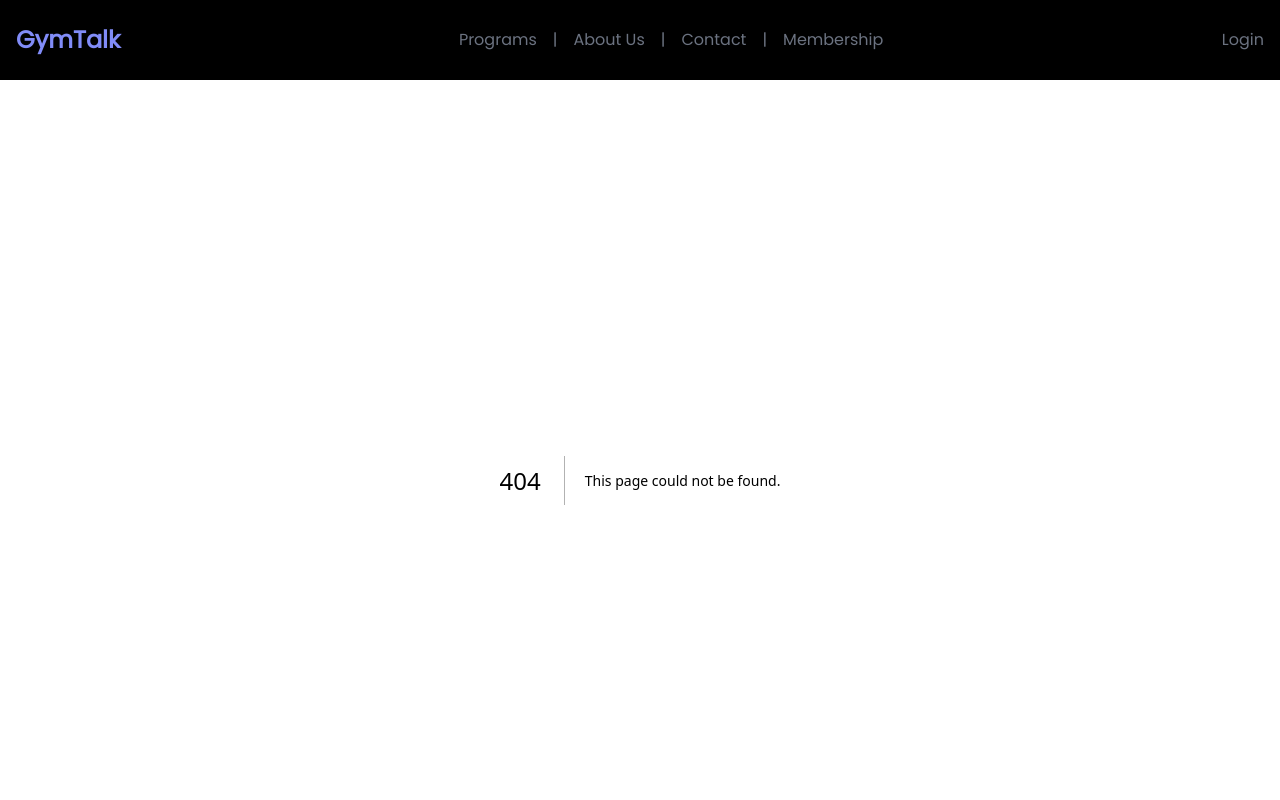
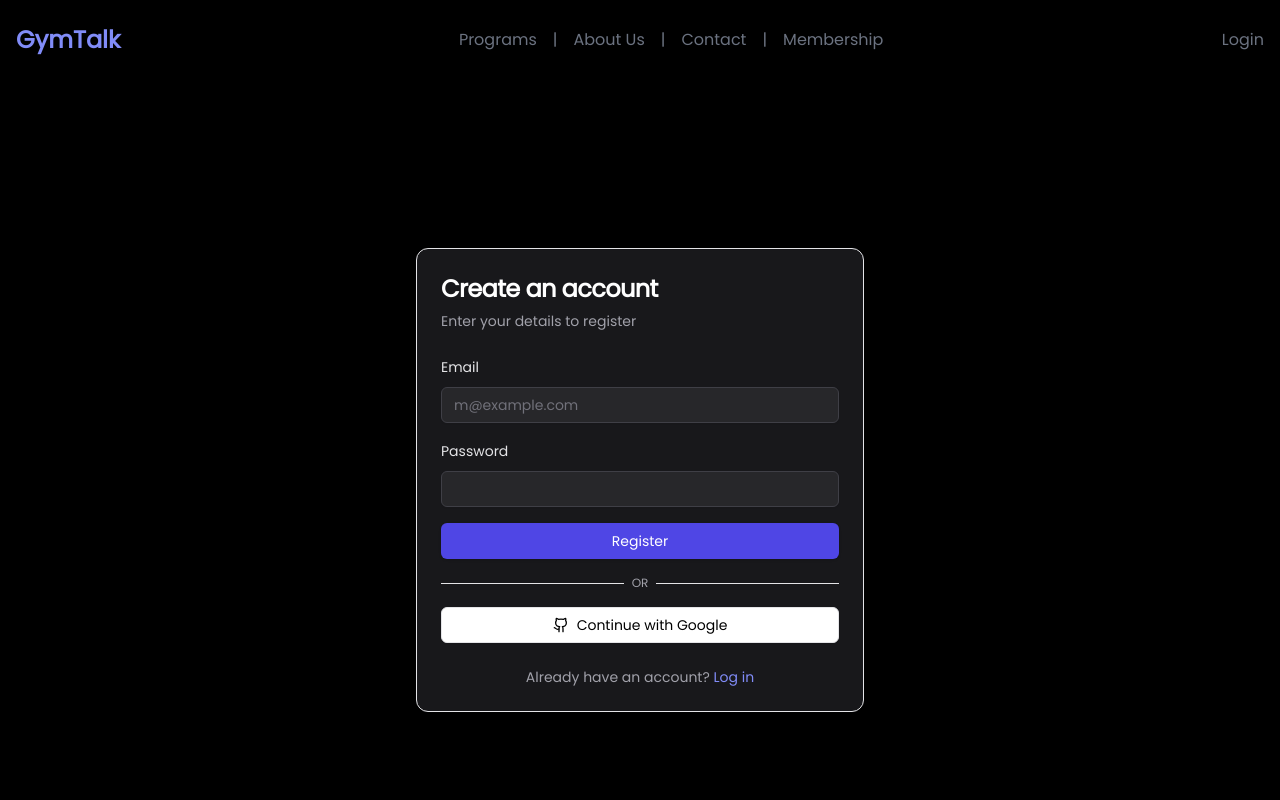
Before and after one commit to Eric0M/GymTalk, a Next.js app: page /register in a window 1280 px wide. Before the commit this address had no page. Shown: the top 800 px of the page. Built offline with nearby package versions, Linux system fonts and the light colour scheme.

Commit message:
Header now shows what page you are on, added login and sign up pages.

```diff
--- a/app/components/contact_us/contact_us.tsx
+++ b/app/components/contact_us/contact_us.tsx
@@ -14,7 +14,7 @@ import { EnvelopeIcon } from "@heroicons/react/24/outline";
 export default function Contact() {
   return (
     <div className="min-h-screen w-full bg-black flex items-center justify-center p-4">
-      <Card className="w-full max-w-md mx-auto bg-gray-800 text-gray-100">
+      <Card className="w-full max-w-md mx-auto bg-zinc-900 text-gray-100">
         <CardHeader>
           <CardTitle className="text-2xl font-bold text-gray-100">
             Contact Us
@@ -30,7 +30,7 @@ export default function Contact() {
             </h3>
             <a
               href="mailto:business@ericmacrae.com"
-              className="inline-flex items-center text-indigo-400 hover:text-indigo-300 transition-colors"
+              className="inline-flex items-center text-indigo-400 hover:text-indigo-200 transition-colors"
             >
               <EnvelopeIcon className="w-5 h-5 mr-2" />
               business@ericmacrae.com
@@ -51,7 +51,7 @@ export default function Contact() {
                 <Input
                   id="name"
                   placeholder="Enter your name"
-                  className="bg-gray-700 text-gray-100 border-gray-600 focus:border-gray-500"
+                  className="bg-zinc-800 text-gray-100 border-zinc-700 focus:border-gray-500"
                 />
               </div>
               <div className="space-y-2">
@@ -65,7 +65,7 @@ export default function Contact() {
                   id="email"
                   placeholder="Enter your email"
                   type="email"
-                  className="bg-gray-700 text-gray-100 border-gray-600 focus:border-gray-500"
+                  className="bg-zinc-800 text-gray-100 border-zinc-700 focus:border-gray-500"
                 />
               </div>
               <div className="space-y-2">
@@ -78,7 +78,7 @@ export default function Contact() {
                 <Textarea
                   id="message"
                   placeholder="Enter your message"
-                  className="min-h-[100px] bg-gray-700 text-gray-100 border-gray-600 focus:border-gray-500"
+                  className="min-h-[100px] bg-zinc-800 text-gray-100 border-zinc-700 focus:border-gray-500"
                 />
               </div>
             </form>
--- a/app/components/header/header.tsx
+++ b/app/components/header/header.tsx
@@ -2,10 +2,12 @@
 
 import { useState, useEffect } from "react";
 import Link from "next/link";
+import { usePathname } from "next/navigation";
 import { Menu, X } from "lucide-react";
 
 export default function Header() {
   const [isMenuOpen, setIsMenuOpen] = useState(false);
+  const pathname = usePathname();
 
   useEffect(() => {
     const handleResize = () => {
@@ -18,6 +20,8 @@ export default function Header() {
     return () => window.removeEventListener("resize", handleResize);
   }, [isMenuOpen]);
 
+  const isActive = (href: string) => pathname === href;
+
   return (
     <header className="bg-black text-white">
       <div className="container mx-auto px-4">
@@ -28,24 +32,49 @@ export default function Header() {
             </Link>
           </div>
           <nav className="hidden md:flex space-x-4 text-gray-500">
-            <Link href="/programs" className="hover:text-white ">
+            <Link
+              href="/programs"
+              className={`hover:text-white ${
+                isActive("/programs") ? "text-white" : ""
+              }`}
+            >
               Programs
             </Link>
             <p>|</p>
-            <Link href="/about" className="hover:text-white">
+            <Link
+              href="/about"
+              className={`hover:text-white ${
+                isActive("/about") ? "text-white" : ""
+              }`}
+            >
               About Us
             </Link>
             <p>|</p>
-            <Link href="/contact" className="hover:text-white ">
+            <Link
+              href="/contact"
+              className={`hover:text-white ${
+                isActive("/contact") ? "text-white" : ""
+              }`}
+            >
               Contact
             </Link>
             <p>|</p>
-            <Link href="/membership" className="hover:text-white">
+            <Link
+              href="/membership"
+              className={`hover:text-white ${
+                isActive("/membership") ? "text-white" : ""
+              }`}
+            >
               Membership
             </Link>
           </nav>
           <div className="hidden md:block">
-            <Link href="/login" className="text-gray-500 hover:text-white ">
+            <Link
+              href="/login"
+              className={`text-gray-500 hover:text-white ${
+                isActive("/login") ? "text-white" : ""
+              }`}
+            >
               Login
             </Link>
           </div>
@@ -70,31 +99,47 @@ export default function Header() {
           <div className="px-2 pt-2 pb-3 space-y-1 sm:px-3">
             <Link
               href="/about"
-              className="block px-3 py-2 rounded-md text-base font-medium hover:text-white hover:bg-gray-700"
+              className={`block px-3 py-2 rounded-md text-base font-medium hover:text-white hover:bg-gray-700 ${
+                isActive("/about") ? "text-white bg-gray-700" : "text-gray-300"
+              }`}
             >
               About Us
             </Link>
             <Link
               href="/contact"
-              className="block px-3 py-2 rounded-md text-base font-medium hover:text-white hover:bg-gray-700"
+              className={`block px-3 py-2 rounded-md text-base font-medium hover:text-white hover:bg-gray-700 ${
+                isActive("/contact")
+                  ? "text-white bg-gray-700"
+                  : "text-gray-300"
+              }`}
             >
               Contact
             </Link>
             <Link
               href="/programs"
-              className="block px-3 py-2 rounded-md text-base font-medium hover:text-white hover:bg-gray-700"
+              className={`block px-3 py-2 rounded-md text-base font-medium hover:text-white hover:bg-gray-700 ${
+                isActive("/programs")
+                  ? "text-white bg-gray-700"
+                  : "text-gray-300"
+              }`}
             >
               Programs
             </Link>
             <Link
               href="/membership"
-              className="block px-3 py-2 rounded-md text-base font-medium hover:text-white hover:bg-gray-700"
+              className={`block px-3 py-2 rounded-md text-base font-medium hover:text-white hover:bg-gray-700 ${
+                isActive("/membership")
+                  ? "text-white bg-gray-700"
+                  : "text-gray-300"
+              }`}
             >
               Membership
             </Link>
             <Link
               href="/login"
-              className="block px-3 py-2 rounded-md text-base font-medium hover:text-white hover:bg-gray-700"
+              className={`block px-3 py-2 rounded-md text-base font-medium hover:text-white hover:bg-gray-700 ${
+                isActive("/login") ? "text-white bg-gray-700" : "text-gray-300"
+              }`}
             >
               Login
             </Link>
--- /dev/null
+++ b/app/components/login/login.tsx
@@ -0,0 +1,88 @@
+"use client";
+import { Button } from "@/components/ui/button";
+import { Input } from "@/components/ui/input";
+import { Label } from "@/components/ui/label";
+import {
+  Card,
+  CardContent,
+  CardDescription,
+  CardFooter,
+  CardHeader,
+  CardTitle,
+} from "@/components/ui/card";
+import { Separator } from "@/components/ui/separator";
+import { Github } from "lucide-react";
+
+export default function LoginScreen() {
+  return (
+    <div className="min-h-screen bg-black flex items-center justify-center p-4">
+      <Card className="w-full max-w-md bg-zinc-900 text-white">
+        <CardHeader>
+          <CardTitle className="text-2xl font-bold">Login</CardTitle>
+          <CardDescription className="text-zinc-400">
+            Enter your credentials to access your account
+          </CardDescription>
+        </CardHeader>
+        <CardContent className="space-y-4">
+          <form className="space-y-4">
+            <div className="space-y-2">
+              <Label htmlFor="email" className="text-zinc-200">
+                Email
+              </Label>
+              <Input
+                id="email"
+                type="email"
+                placeholder="m@example.com"
+                required
+                className="bg-zinc-800 border-zinc-700 text-white"
+              />
+            </div>
+            <div className="space-y-2">
+              <Label htmlFor="password" className="text-zinc-200">
+                Password
+              </Label>
+              <Input
+                id="password"
+                type="password"
+                required
+                className="bg-zinc-800 border-zinc-700 text-white"
+              />
+            </div>
+            <Button className="w-full bg-indigo-600 text-white hover:bg-indigo-400">
+              Log in
+            </Button>
+          </form>
+          <div className="relative">
+            <div className="absolute inset-0 flex items-center">
+              <Separator className="w-full" />
+            </div>
+            <div className="relative flex justify-center text-xs uppercase">
+              <span className="bg-zinc-900 px-2 text-zinc-400">Or</span>
+            </div>
+          </div>
+          <Button
+            variant="outline"
+            className="w-full bg-white text-black hover:bg-zinc-200 hover:text-black"
+          >
+            <Github className="mr-2 h-4 w-4" />
+            Continue with Google
+          </Button>
+        </CardContent>
+        <CardFooter className="flex justify-center">
+          <p className="text-sm text-zinc-400">
+            Don't have an account?{" "}
+            <a
+              href="#"
+              className="text-indigo-400 hover:underline hover:text-indigo-200"
+              onClick={() => {
+                window.location.href = "/register";
+              }}
+            >
+              Sign up
+            </a>
+          </p>
+        </CardFooter>
+      </Card>
+    </div>
+  );
+}
--- /dev/null
+++ b/app/components/register/register.tsx
@@ -0,0 +1,117 @@
+"use client";
+
+import { useState } from "react";
+import { Button } from "@/components/ui/button";
+import { Input } from "@/components/ui/input";
+import { Label } from "@/components/ui/label";
+import {
+  Card,
+  CardContent,
+  CardDescription,
+  CardFooter,
+  CardHeader,
+  CardTitle,
+} from "@/components/ui/card";
+import { Separator } from "@/components/ui/separator";
+import { Loader2, Github } from "lucide-react";
+
+export default function Register() {
+  const [isLoading, setIsLoading] = useState<boolean>(false);
+
+  async function onSubmit(event: React.SyntheticEvent) {
+    event.preventDefault();
+    setIsLoading(true);
+
+    setTimeout(() => {
+      setIsLoading(false);
+    }, 3000);
+  }
+
+  return (
+    <div className="min-h-screen bg-black flex items-center justify-center p-4">
+      <Card className="w-full max-w-md bg-zinc-900 text-white">
+        <CardHeader>
+          <CardTitle className="text-2xl font-bold">
+            Create an account
+          </CardTitle>
+          <CardDescription className="text-zinc-400">
+            Enter your details to register
+          </CardDescription>
+        </CardHeader>
+        <CardContent className="space-y-4">
+          <form onSubmit={onSubmit} className="space-y-4">
+            <div className="space-y-2">
+              <Label htmlFor="email" className="text-zinc-200">
+                Email
+              </Label>
+              <Input
+                id="email"
+                type="email"
+                placeholder="m@example.com"
+                required
+                className="bg-zinc-800 border-zinc-700 text-white"
+                disabled={isLoading}
+              />
+            </div>
+            <div className="space-y-2">
+              <Label htmlFor="password" className="text-zinc-200">
+                Password
+              </Label>
+              <Input
+                id="password"
+                type="password"
+                required
+                className="bg-zinc-800 border-zinc-700 text-white"
+                disabled={isLoading}
+              />
+            </div>
+            <Button
+              type="submit"
+              className="w-full bg-indigo-600 text-white hover:bg-indigo-400"
+              disabled={isLoading}
+            >
+              {isLoading && <Loader2 className="mr-2 h-4 w-4 animate-spin" />}
+              Register
+            </Button>
+          </form>
+          <div className="relative">
+            <div className="absolute inset-0 flex items-center">
+              <Separator className="w-full" />
+            </div>
+            <div className="relative flex justify-center text-xs uppercase">
+              <span className="bg-zinc-900 px-2 text-zinc-400">Or</span>
+            </div>
+          </div>
+          <Button
+            variant="outline"
+            type="button"
+            disabled={isLoading}
+            className="w-full bg-white text-black hover:bg-zinc-200 hover:text-black"
+          >
+            {isLoading ? (
+              <Loader2 className="mr-2 h-4 w-4 animate-spin" />
+            ) : (
+              <Github className="mr-2 h-4 w-4" />
+            )}{" "}
+            Continue with Google
+          </Button>
+        </CardContent>
+        <CardFooter className="flex justify-center">
+          <p className="text-sm text-zinc-400">
+            Already have an account?{" "}
+            <a
+              href="#"
+              className="text-indigo-400 hover:underline hover:text-indigo-200"
+              onClick={(e) => {
+                e.preventDefault();
+                window.location.href = "/login";
+              }}
+            >
+              Log in
+            </a>
+          </p>
+        </CardFooter>
+      </Card>
+    </div>
+  );
+}
--- /dev/null
+++ b/app/login/page.tsx
@@ -0,0 +1,8 @@
+import React from "react";
+import LoginScreen from "../components/login/login";
+
+const page = () => {
+  return <LoginScreen />;
+};
+
+export default page;
--- /dev/null
+++ b/app/register/page.tsx
@@ -0,0 +1,8 @@
+import React from "react";
+import Register from "../components/register/register";
+
+const page = () => {
+  return <Register />;
+};
+
+export default page;
--- /dev/null
+++ b/components/ui/label.tsx
@@ -0,0 +1,26 @@
+"use client"
+
+import * as React from "react"
+import * as LabelPrimitive from "@radix-ui/react-label"
+import { cva, type VariantProps } from "class-variance-authority"
+
+import { cn } from "@/lib/utils"
+
+const labelVariants = cva(
+  "text-sm font-medium leading-none peer-disabled:cursor-not-allowed peer-disabled:opacity-70"
+)
+
+const Label = React.forwardRef<
+  React.ElementRef<typeof LabelPrimitive.Root>,
+  React.ComponentPropsWithoutRef<typeof LabelPrimitive.Root> &
+    VariantProps<typeof labelVariants>
+>(({ className, ...props }, ref) => (
+  <LabelPrimitive.Root
+    ref={ref}
+    className={cn(labelVariants(), className)}
+    {...props}
+  />
+))
+Label.displayName = LabelPrimitive.Root.displayName
+
+export { Label }
--- /dev/null
+++ b/components/ui/separator.tsx
@@ -0,0 +1,31 @@
+"use client"
+
+import * as React from "react"
+import * as SeparatorPrimitive from "@radix-ui/react-separator"
+
+import { cn } from "@/lib/utils"
+
+const Separator = React.forwardRef<
+  React.ElementRef<typeof SeparatorPrimitive.Root>,
+  React.ComponentPropsWithoutRef<typeof SeparatorPrimitive.Root>
+>(
+  (
+    { className, orientation = "horizontal", decorative = true, ...props },
+    ref
+  ) => (
+    <SeparatorPrimitive.Root
+      ref={ref}
+      decorative={decorative}
+      orientation={orientation}
+      className={cn(
+        "shrink-0 bg-border",
+        orientation === "horizontal" ? "h-[1px] w-full" : "h-full w-[1px]",
+        className
+      )}
+      {...props}
+    />
+  )
+)
+Separator.displayName = SeparatorPrimitive.Root.displayName
+
+export { Separator }
--- a/package.json
+++ b/package.json
@@ -11,6 +11,8 @@
   "dependencies": {
     "@heroicons/react": "^2.1.5",
     "@radix-ui/react-icons": "^1.3.0",
+    "@radix-ui/react-label": "^2.1.0",
+    "@radix-ui/react-separator": "^1.1.0",
     "@radix-ui/react-slot": "^1.1.0",
     "class-variance-authority": "^0.7.0",
     "clsx": "^2.1.1",
```
Also changed, not shown: 1 other file (tests, documents, lock files or other folders).
